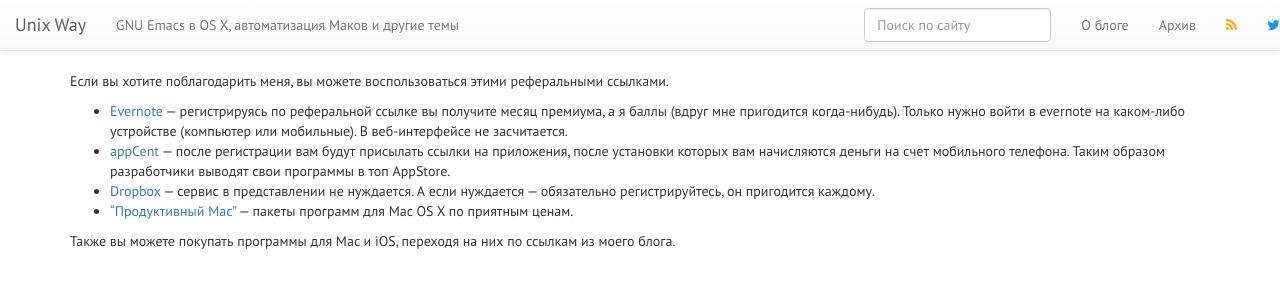
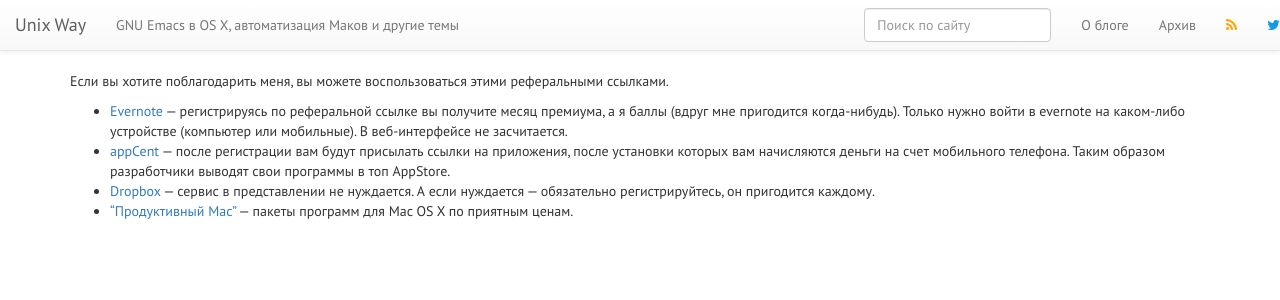
Before and after one commit to vyazovoi/vyazovoi.github.io, a Jekyll site: the page built from thx.md, in a window 1280 px wide. Shown: the top 300 px of the page. Built offline with Jekyll 4.4.1, drawn with Linux system fonts in a browser that asks for light colours; nearby versions of some CDN libraries; Markdown is read by kramdown in place of the engine named in the settings; comment, search, counter and statistics services are not loaded.

Commit message:
Убрал лишнее #2

```diff
--- a/thx.md
+++ b/thx.md
@@ -10,8 +10,6 @@ layout: default
 - [Dropbox](https://db.tt/RBkbth7p) — сервис в представлении не нуждается. А если нуждается — обязательно регистрируйтесь, он пригодится каждому.
 - ["Продуктивный Mac"](http://www.productivemacs.com/a/375473) — пакеты программ для Mac OS X по приятным ценам.
 
-Также вы можете покупать программы для Mac и iOS, переходя на них по ссылкам из моего блога.
-
 <!--
 Droplr: https://droplr.com/join/d/HtazcU6Q
 "Бесплатные" биткоины: [раз](https://coinad.com/?r=NK28VEN3JDKP1BY) и [два](http://freebitco.in/?r=166226). Суммы мизерные, но вдруг у кого-то много времени.
```
